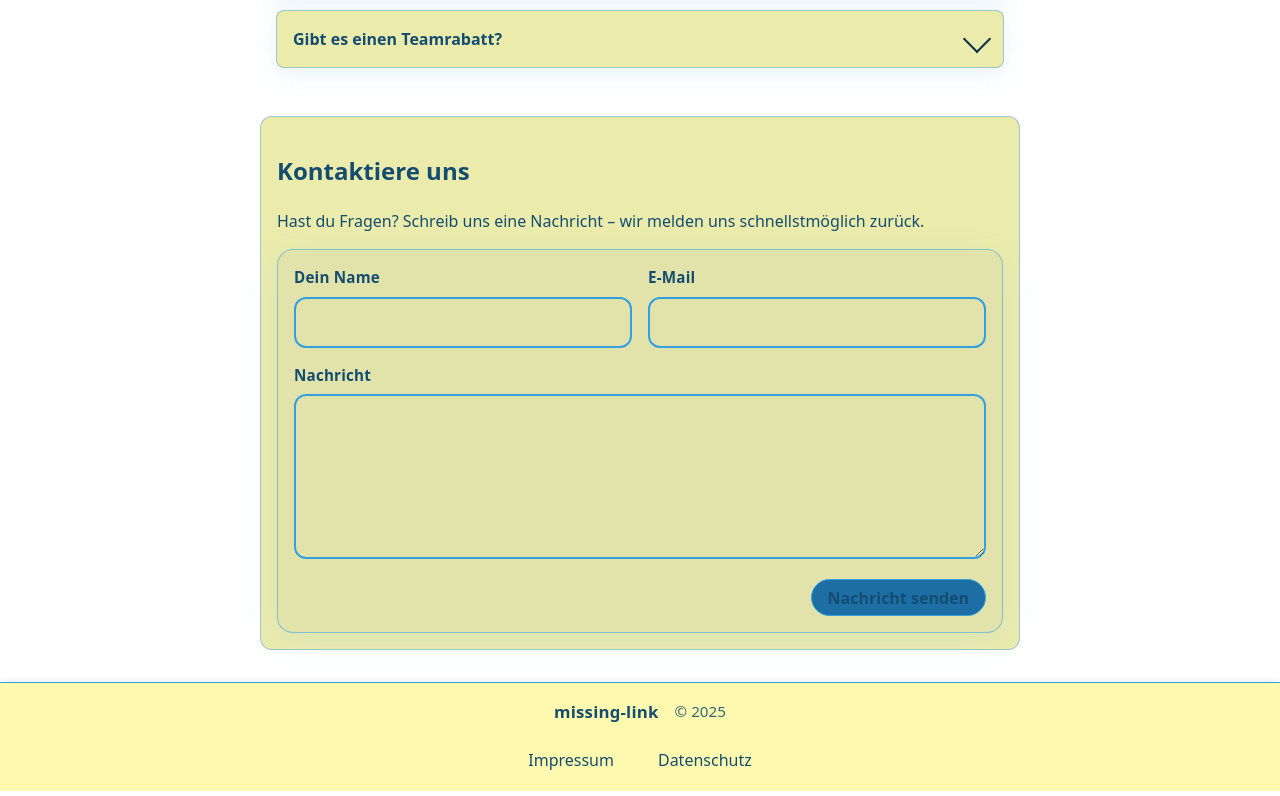
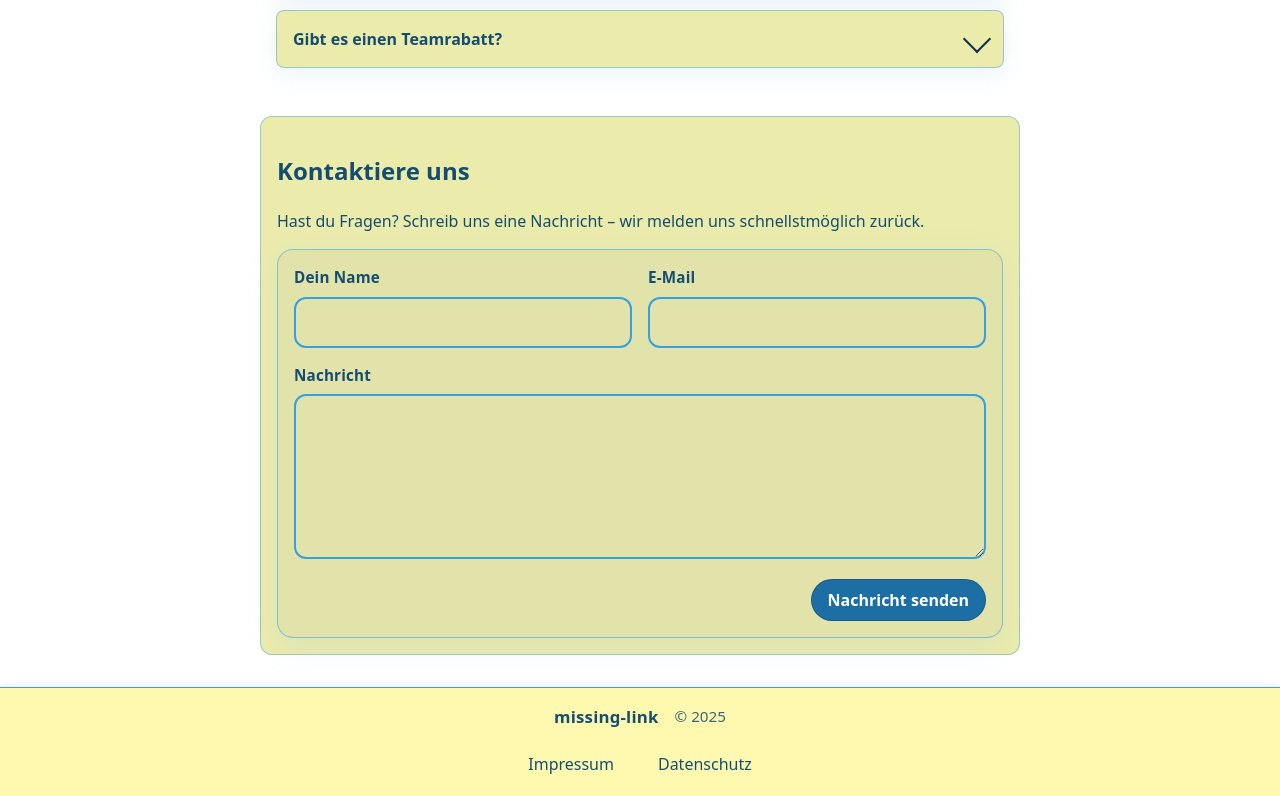
Before and after one commit to g0r1s3/missing-link-frontend, a React (Vite) app: page / in a window 1280 px wide. Shown: the part 1089-1885 px from the top of the page. Built offline with nearby package versions, Linux system fonts and the light colour scheme; no server answers.

Commit message:
fixed Button component in alignment with linter and added check:component npm script for faster feedback

```diff
--- a/package.json
+++ b/package.json
@@ -17,7 +17,8 @@
     "lint:js:fix": "eslint \"src/**/*.{ts,tsx,js,jsx}\" --fix",
     "lint:css": "stylelint \"src/**/*.{css,scss}\"",
     "lint:css:fix": "stylelint \"src/**/*.{css,scss}\" --fix",
-    "lint:file": "eslint"
+    "lint:file": "eslint",
+    "check:component": "bash scripts/check-component.sh"
   },
   "dependencies": {
     "react": "^19.1.1",
--- a/src/components/Button/Button.css
+++ b/src/components/Button/Button.css
@@ -1,58 +1,50 @@
 /* src/components/Button/Button.css */
+
+/* Basis */
 .btn {
-    /* map to theme tokens with safe fallbacks */
-    --btn-bg: var(--color-accent, #33A1E0);
-    --btn-bg-hover: var(--color-accent-dark, #1C6EA4);
-    --btn-fg: var(--color-text, #FFF9AF);
-    --btn-border: var(--color-border, #33A1E0);
-    --btn-bg-ghost: transparent;
-    --btn-fg-ghost: var(--color-accent, #33A1E0);
-    --btn-border-ghost: var(--color-accent, #33A1E0);
-    --btn-bg-ghost-hover: color-mix(in oklab, var(--color-accent) 12%, transparent);
-
     align-items: center;
-    background: var(--btn-bg);
-    border: 1px solid var(--btn-border);
-    border-radius: 9999px; /* smooth & rounded (pill) */
-    color: var(--btn-fg);
+    background: var(--btn-primary-bg);
+    border-color: var(--border-color);
+    border-radius: var(--radius-full);
+    border-style: solid;
+    border-width: 1px;
+    color: var(--btn-primary-text);
     cursor: pointer;
     display: inline-flex;
     font-weight: 600;
-    gap: 0.5rem;
+    gap: var(--space-2);
     justify-content: center;
     line-height: 1;
-    padding: 0.6rem 1rem; /* mid-sized */
+    padding-block: var(--space-3);
+    padding-inline: var(--space-4);
     text-decoration: none;
     user-select: none;
-
-    /* no transitions/animations per request */
 }
 
+/* States */
 .btn:hover {
-    background: var(--btn-bg-hover);
+    background: var(--btn-primary-bg-active);
 }
 
 .btn:focus-visible {
-    outline: 2px solid var(--color-accent-dark, #1C6EA4);
-    outline-offset: 2px;
+    border-color: var(--color-accent);
+    box-shadow: var(--focus-ring);
+    outline: none;
 }
 
 .btn:disabled {
-    cursor: not-allowed;
-    opacity: 0.6;
+    opacity: var(--opacity-75);
+    pointer-events: none;
 }
 
-/* Variants */
-.btn--primary {
-    /* uses defaults from .btn */
+/* Varianten */
+.btn-ghost {
+    background: var(--btn-ghost-bg);
+    border-color: var(--color-accent);
+    color: var(--color-accent);
 }
 
-.btn--ghost {
-    background: var(--btn-bg-ghost);
-    border-color: var(--btn-border-ghost);
-    color: var(--btn-fg-ghost);
+.btn-ghost:hover {
+    background: var(--btn-ghost-bg-hover);
+    border-color: var(--border-color-strong);
 }
-
-.btn--ghost:hover {
-    background: var(--btn-bg-ghost-hover);
-}
--- a/src/components/Button/Button.tsx
+++ b/src/components/Button/Button.tsx
@@ -16,7 +16,7 @@ export function Button({
                        }: ButtonProps) {
   const cls = [
     'btn',
-        variant === 'ghost' ? 'btn--ghost' : 'btn--primary',
+    variant === 'ghost' ? 'btn-ghost' : 'btn-primary',
     className,
   ]
     .filter(Boolean)
--- a/src/styles/theme.css
+++ b/src/styles/theme.css
@@ -119,6 +119,8 @@
     --btn-primary-bg: var(--color-accent);
     --btn-primary-bg-active: var(--color-accent-dark);
     --btn-primary-text: #fff;
+    --btn-ghost-bg: transparent;
+    --btn-ghost-bg-hover: transparent; /* oder ein leichtes Panel: var(--panel-bg) */
 
     /* Links */
     --link: var(--color-accent);
```
Also changed, not shown: stylelint.config.cjs (+8 -2 lines), 1 other file (tests, documents, lock files or other folders). Lines whose indentation alone changed are shown as unchanged.
